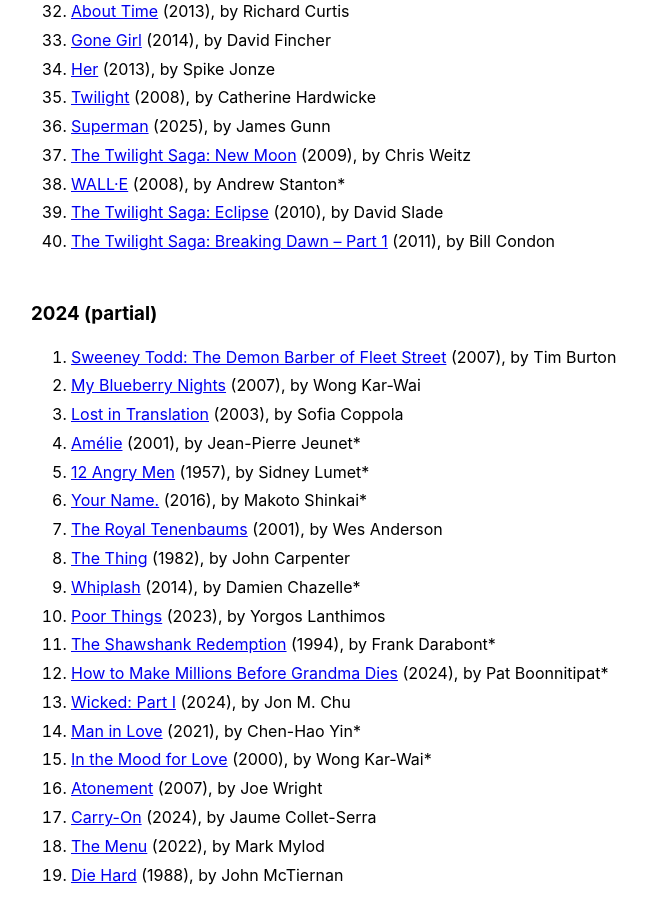
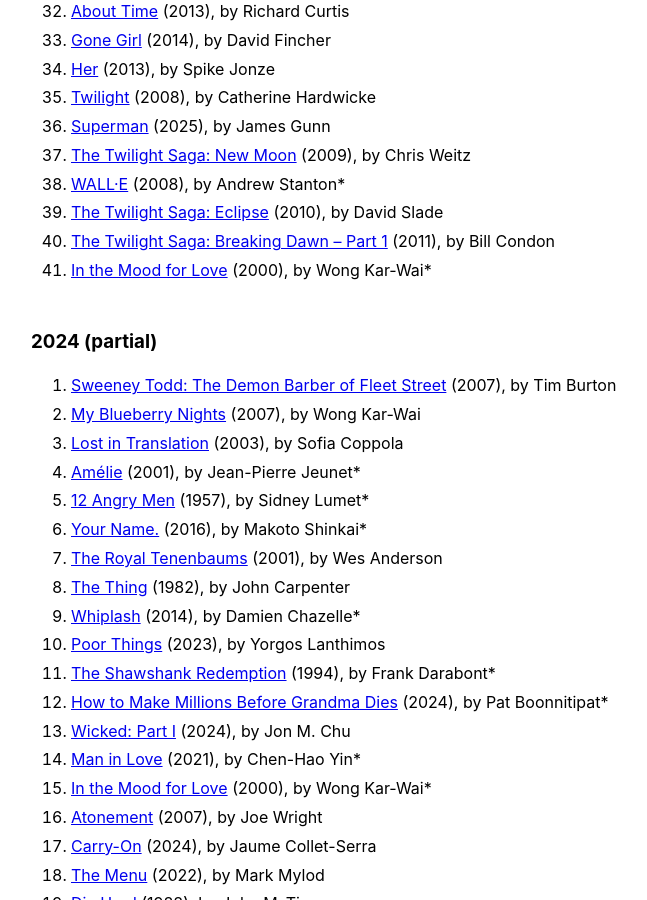
Before and after one commit to llucasly/llucasly.github.io, a Jekyll site: the page built from watching list.md, in a window 1280 px wide and 900 px high, scrolled down 1220 px. Shown: the whole window, without its empty margins (289-936 px from the left). Built offline with Jekyll 4.4.1, drawn with Linux system fonts in a browser that asks for light colours.

```diff
--- a/watching list.md
+++ b/watching list.md
@@ -48,6 +48,7 @@ Films I especially loved are marked with an astrisk (*).
 38. [WALL·E](https://letterboxd.com/film/walle/) (2008), by Andrew Stanton*
 39. [The Twilight Saga: Eclipse](https://letterboxd.com/film/the-twilight-saga-eclipse/) (2010), by David Slade
 40. [The Twilight Saga: Breaking Dawn – Part 1](https://letterboxd.com/film/the-twilight-saga-breaking-dawn-part-1/) (2011), by Bill Condon
+41. [In the Mood for Love](https://letterboxd.com/film/in-the-mood-for-love/) (2000), by Wong Kar-Wai*
 
 ### 2024 (partial)
 1. [Sweeney Todd: The Demon Barber of Fleet Street](https://letterboxd.com/film/sweeney-todd-the-demon-barber-of-fleet-street-2007/) (2007), by Tim Burton
```
Also changed, not shown: reading list.md (+1 -0 lines).
